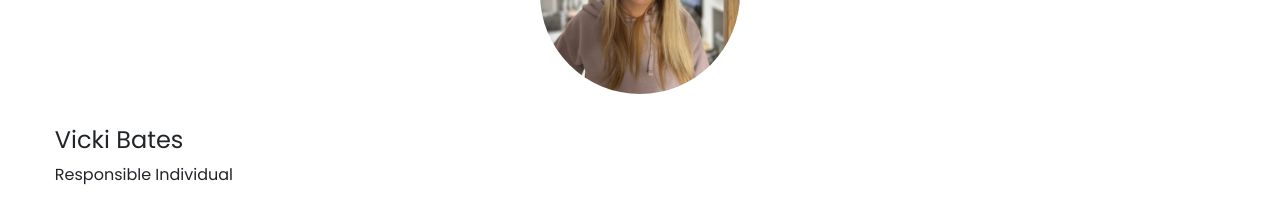
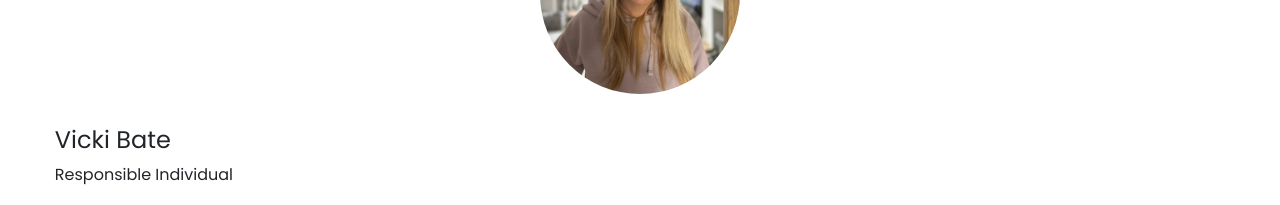
Before and after one commit to Kylehinks97/Libra-Care, a React (Vite) app: page /our-team in a window 1280 px wide. Shown: the part 780-985 px from the top of the page. Built offline with nearby package versions, Linux system fonts and the light colour scheme.

Commit message:
changed Vicki Bates to Bate

```diff
--- a/src/OurTeam.jsx
+++ b/src/OurTeam.jsx
@@ -18,7 +18,7 @@ export default function OurTeam() {
         "Within my most recent role I assisted individuals to design support plans that took into account their allocated personal budget and utilise the services that are available from the private, voluntary and Council operated sectors.",
     },
     {
-      name: "Vicki Bates",
+      name: "Vicki Bate",
       role: "Responsible Individual",
       alt: "Responsible Individual of Libra Care - Vicki Bates",
       img: "/images/Vicki.jpg",
```
